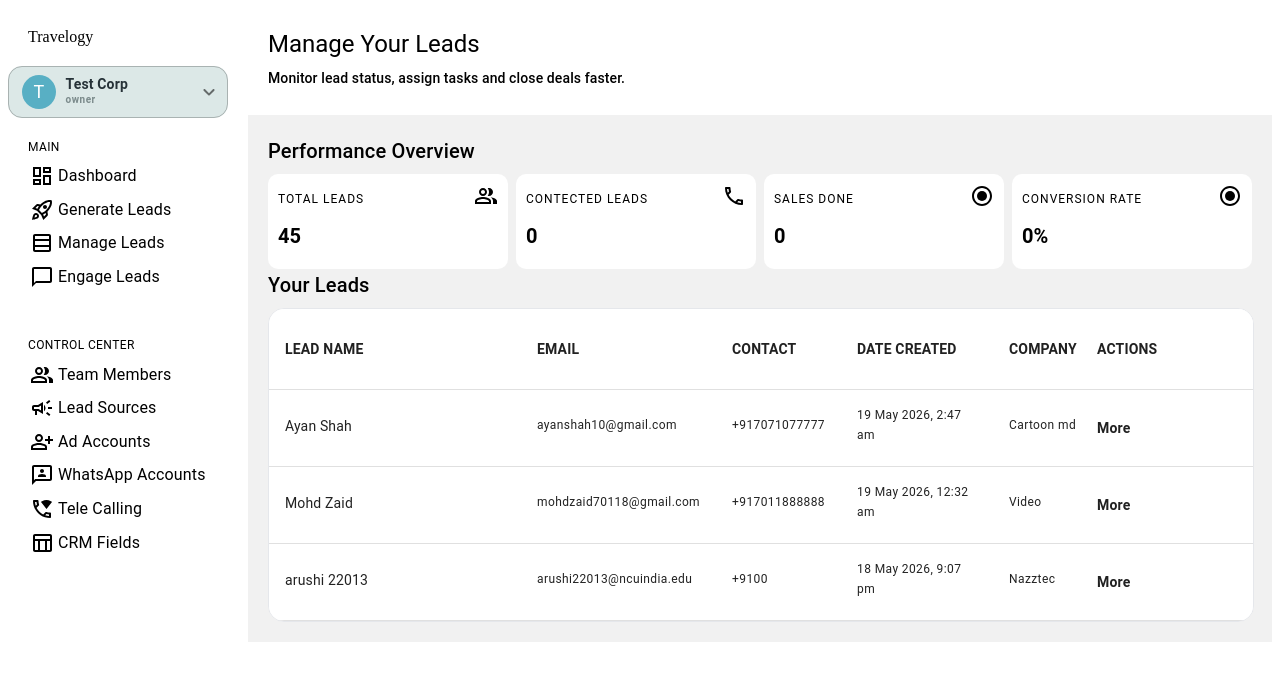
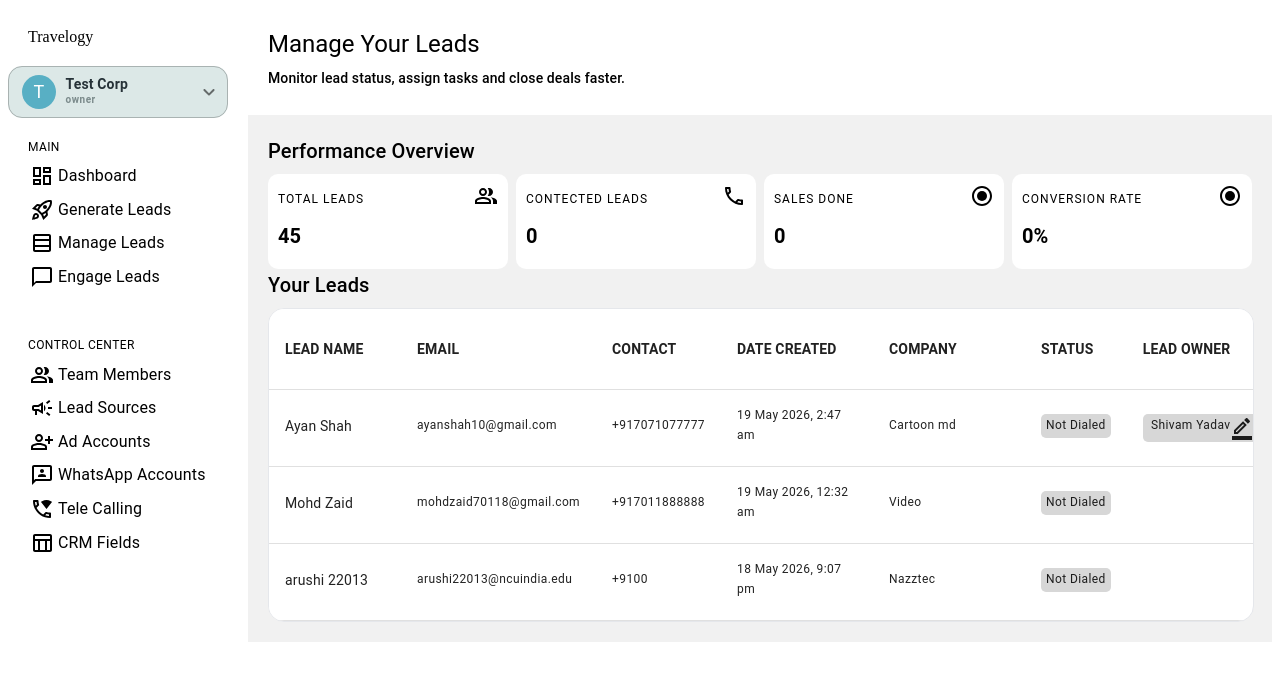
Before and after one commit to abhilekhdowerah-work/manageLeadFrontEnd, a React (Vite) app: page /manage-leads in a window 1280 px wide. Shown: the top 680 px of the page. Built offline with nearby package versions, Linux system fonts and the light colour scheme.

Commit message:
table fixes

```diff
--- a/src/components/mainContent/pages/manageLeads/components/table/table.component.jsx
+++ b/src/components/mainContent/pages/manageLeads/components/table/table.component.jsx
@@ -5,6 +5,8 @@ import { LEADS } from "../../../../../../api/leads";
 import BorderColorOutlinedIcon from '@mui/icons-material/BorderColorOutlined';
 import CalendarMonthOutlinedIcon from '@mui/icons-material/CalendarMonthOutlined';
 import CheckCircleOutlinedIcon from '@mui/icons-material/CheckCircleOutlined';
+import DoneOutlinedIcon from '@mui/icons-material/DoneOutlined';
+import ArrowForwardIosOutlinedIcon from '@mui/icons-material/ArrowForwardIosOutlined';
 
 import {
     Paper,
@@ -37,7 +39,7 @@ function renderCallStatus(status) {
     if (status) {
         return (
             <div className={style.done}>
-                <CheckCircleOutlinedIcon sx={{fontSize: 15, mr: 0.5}}/>
+                <CheckCircleOutlinedIcon sx={{ fontSize: 15, mr: 0.5 }} />
                 <div>
                     Done
                 </div>
@@ -46,7 +48,10 @@ function renderCallStatus(status) {
     } else {
         return (
             <div className={style.markDone}>
-                Mark Done
+                <DoneOutlinedIcon sx={{ fontSize: 15, mr: 0.5 }} />
+                <div>
+                    Mark Done
+                </div>
             </div>
         )
     }
@@ -103,7 +108,7 @@ function LeadsTable() {
                                         left: 0,
                                         zIndex: 3,
                                         background: "#fff",
-                                        minWidth: 220,
+                                        minWidth: 100,
                                         fontWeight: 700,
                                     }}
                                 >
@@ -123,11 +128,11 @@ function LeadsTable() {
 
                                 <TableCell
                                     sx={{
-                                        position: "sticky",
-                                        right: 0,
-                                        zIndex: 3,
+                                        // position: "sticky",
+                                        // right: 0,
+                                        // zIndex: 3,
                                         background: "#fff",
-                                        minWidth: 140,
+                                        // minWidth: 140,
                                         fontWeight: 700,
                                     }}
                                 >
@@ -145,7 +150,7 @@ function LeadsTable() {
                                             left: 0,
                                             background: "#fff",
                                             zIndex: 2,
-                                            minWidth: 220,
+                                            // minWidth: 220,
                                         }}
                                     >
                                         <div
@@ -219,15 +224,20 @@ function LeadsTable() {
                                     </TableCell>
                                     <TableCell
                                         sx={{
-                                            position: "sticky",
+                                            // position: "sticky",
                                             right: 0,
                                             background: "#fff",
                                             zIndex: 2,
                                             fontWeight: 600,
-                                            minWidth: 140,
+                                            // minWidth: 140,
                                         }}
                                     >
-                                        More
+                                        <div className={style.more}>
+                                            <div>
+                                                More
+                                            </div>
+                                            <ArrowForwardIosOutlinedIcon sx={{ fontSize: 15, ml: 0.5 }} />
+                                        </div>
                                     </TableCell>
                                 </TableRow>
                             ))}
--- a/src/components/mainContent/pages/manageLeads/components/table/table.module.css
+++ b/src/components/mainContent/pages/manageLeads/components/table/table.module.css
@@ -30,3 +30,22 @@
     justify-content: center;
     align-items: center;
 }
+.markDone{
+    background-color: rgb(0, 77, 0);
+    color: white;
+    padding: 0 5px;
+    border-radius: 5px;
+    width: fit-content;
+    display: flex;
+    justify-content: center;
+    align-items: center;
+}
+.more{
+    border: 1px solid grey;
+    display: flex;
+    justify-content: center;
+    align-items: center;
+    padding: 2px 5px;
+    border-radius: 5px;
+    width: fit-content;
+}
```
